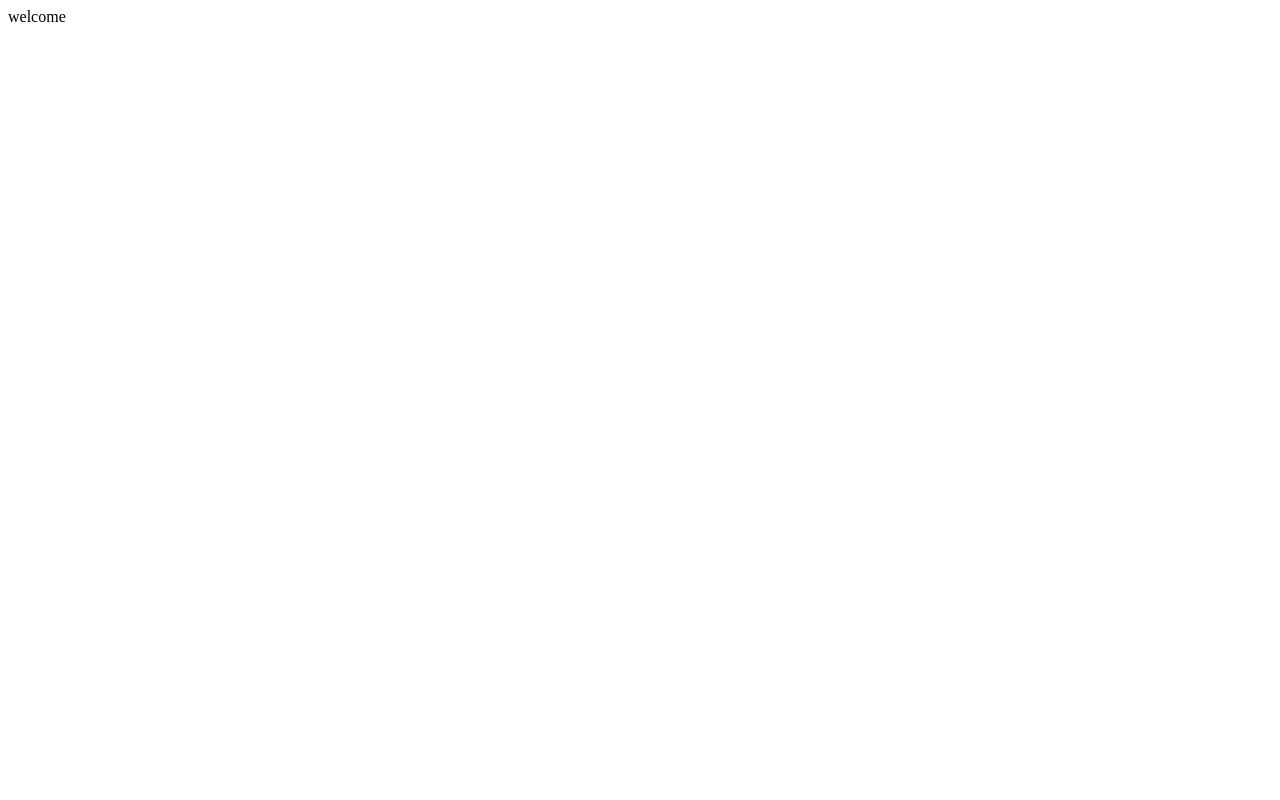
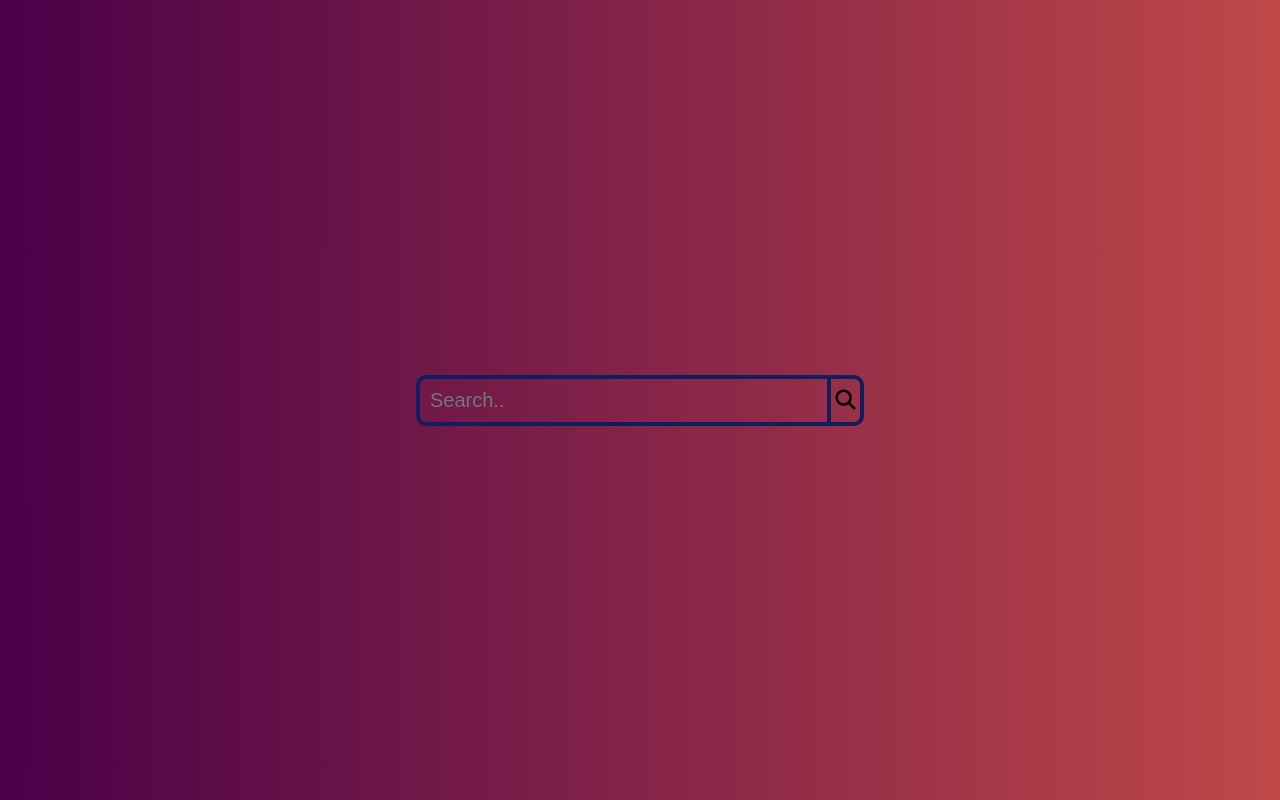
Before and after one commit to akshay-vinod/Vaccinekaro, a React (Create React App) app: page / in a window 1280 px wide. Built offline with nearby package versions, Linux system fonts and the light colour scheme.

Commit message:
search box added

```diff
--- a/public/index.html
+++ b/public/index.html
@@ -24,7 +24,11 @@
       work correctly both with client-side routing and a non-root public URL.
       Learn how to configure a non-root public URL by running `npm run build`.
     -->
-    <title>React App</title>
+    <script
+      src="https://kit.fontawesome.com/43dcc20e7a.js"
+      crossorigin="anonymous"
+    ></script>
+    <title>VaccineKaro</title>
   </head>
   <body>
     <noscript>You need to enable JavaScript to run this app.</noscript>
--- a/src/App.css
+++ b/src/App.css
@@ -1,38 +1,23 @@
-.App {
-  text-align: center;
+* {
+  box-sizing: border-box;
+  margin: 0;
+  padding: 0;
 }
-
-.App-logo {
-  height: 40vmin;
-  pointer-events: none;
+html,
+body {
+  background: #c04848; /* fallback for old browsers */
+  background: -webkit-linear-gradient(
+    to right,
+    #480048,
+    #c04848
+  ); /* Chrome 10-25, Safari 5.1-6 */
+  background: linear-gradient(
+    to right,
+    #480048,
+    #c04848
+  ); /* W3C, IE 10+/ Edge, Firefox 16+, Chrome 26+, Opera 12+, Safari 7+ */
 }
-
-@media (prefers-reduced-motion: no-preference) {
-  .App-logo {
-    animation: App-logo-spin infinite 20s linear;
-  }
+.container {
+  height: 100vh;
+  width: 100vw;
 }
-
-.App-header {
-  background-color: #282c34;
-  min-height: 100vh;
-  display: flex;
-  flex-direction: column;
-  align-items: center;
-  justify-content: center;
-  font-size: calc(10px + 2vmin);
-  color: white;
-}
-
-.App-link {
-  color: #61dafb;
-}
-
-@keyframes App-logo-spin {
-  from {
-    transform: rotate(0deg);
-  }
-  to {
-    transform: rotate(360deg);
-  }
-}
--- a/src/App.js
+++ b/src/App.js
@@ -1,7 +1,11 @@
 import "./App.css";
-
+import Search from "./components/Search";
 function App() {
-  return <div className="container">welcome</div>;
+  return (
+    <div className="container">
+      <Search />
+    </div>
+  );
 }
 
 export default App;
--- /dev/null
+++ b/src/components/Search.css
@@ -0,0 +1,39 @@
+.search-box {
+  width: 100%;
+  position: relative;
+  display: flex;
+}
+.search-input {
+  width: 100%;
+  padding: 10px;
+  border: 4px solid #111d5e;
+  border-radius: 10px 0 0 10px;
+  border-right: none;
+  outline: none;
+  font-size: 20px;
+  color: tomato;
+  background: none;
+}
+.search-button {
+  text-align: center;
+  height: 51px;
+  width: 40px;
+  outline: none;
+  cursor: pointer;
+  border: 4px solid #111d5e;
+  border-radius: 0 10px 10px 0;
+  border-left: none;
+  background: none;
+  font-size: 20px;
+  border-left: 4px solid #111d5e;
+}
+.search {
+  width: 35%;
+}
+.search-container {
+  height: 100vh;
+  width: 100vw;
+  display: flex;
+  align-items: center;
+  justify-content: center;
+}
--- /dev/null
+++ b/src/components/Search.js
@@ -0,0 +1,20 @@
+import React from "react";
+import "./Search.css";
+
+const Search = () => {
+  return (
+    <div className="search-container">
+      <div className="search">
+        <div class="search-box">
+          <input type="text" class="search-input" placeholder="Search.." />
+
+          <button class="search-button">
+            <i class="fas fa-search" />
+          </button>
+        </div>
+      </div>
+    </div>
+  );
+};
+
+export default Search;
```
